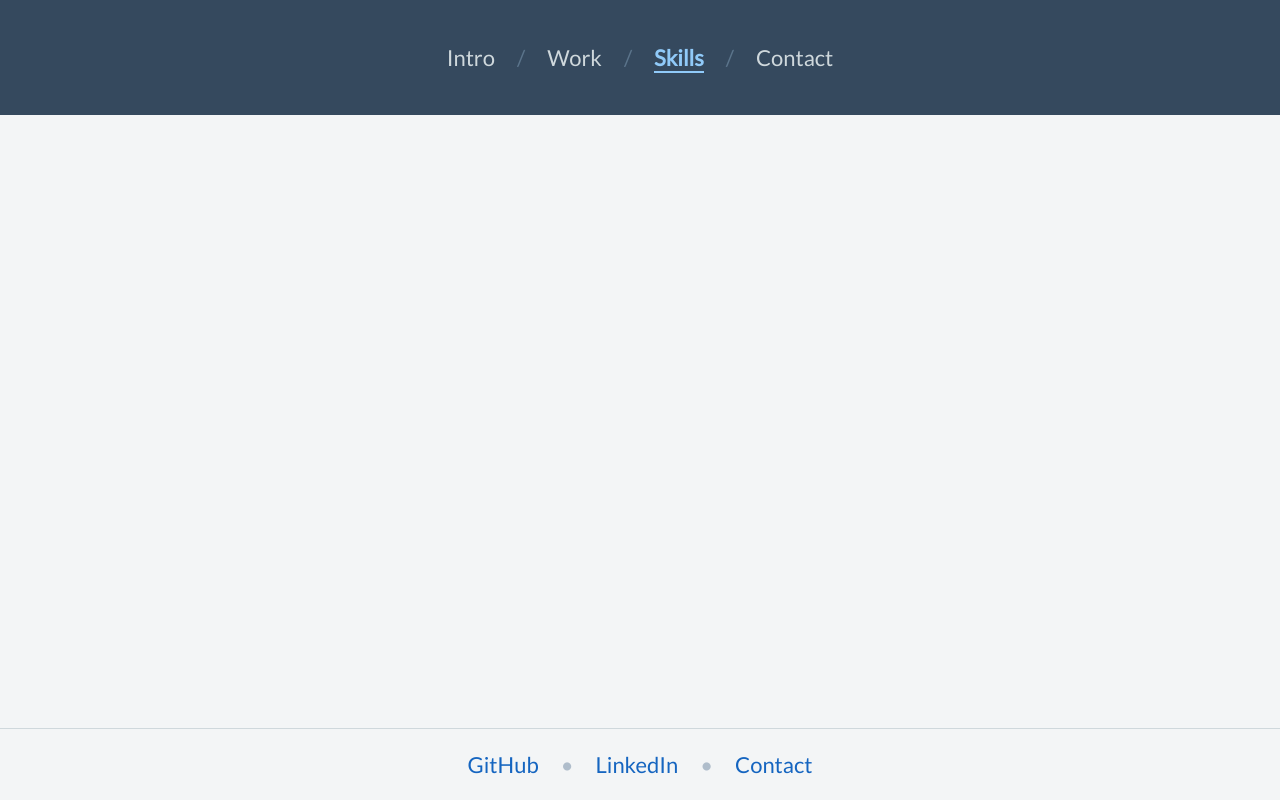
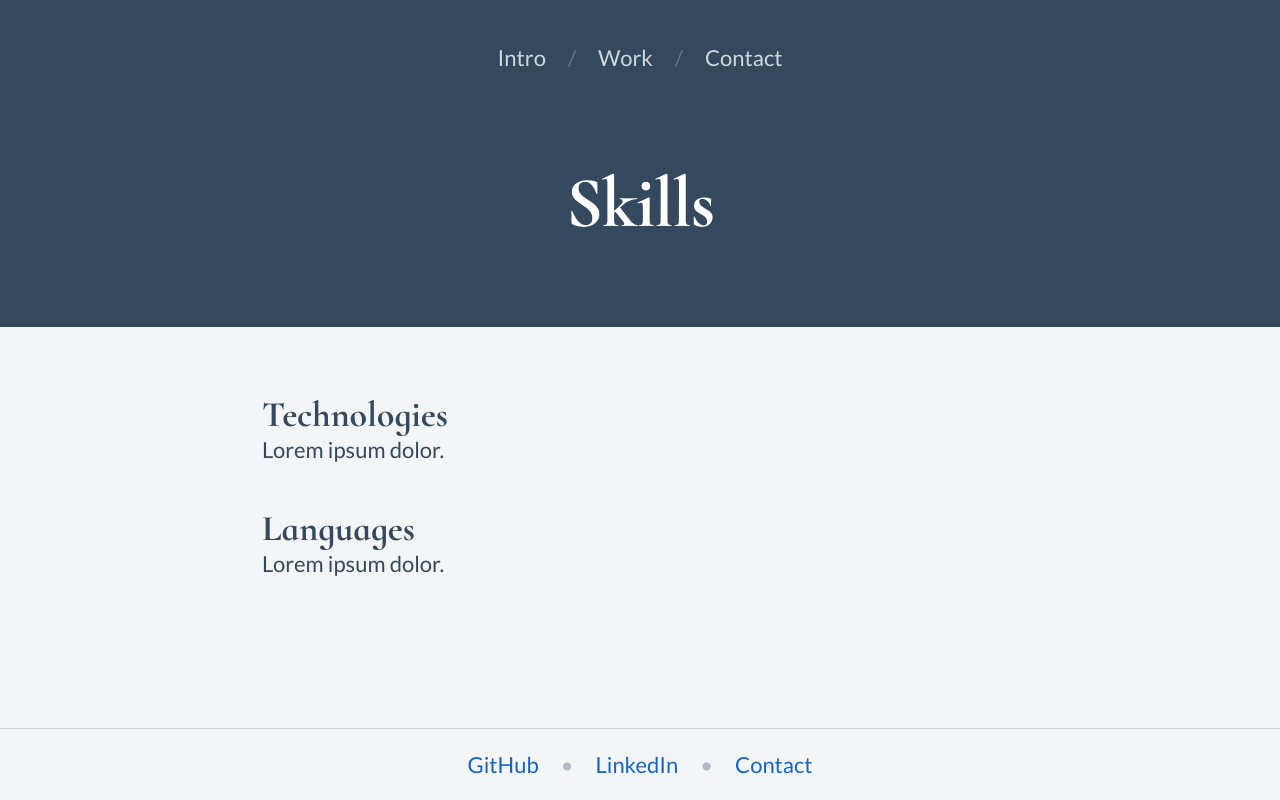
Before and after one commit to Nickardson/nickardson.github.io, a Nuxt app: page /skills in a window 1280 px wide. Built offline with nearby package versions, Linux system fonts and the light colour scheme.

Commit message:
Add a skills page, hide it from the navbar for now

```diff
--- a/layouts/default.vue
+++ b/layouts/default.vue
@@ -5,8 +5,8 @@
         <nuxt-link to="/">Intro</nuxt-link>
         <div class="navigation-separator">/</div>
         <nuxt-link to="/work">Work</nuxt-link>
-        <div class="navigation-separator">/</div>
-        <nuxt-link to="/skills">Skills</nuxt-link>
+        <!-- <div class="navigation-separator">/</div>
+        <nuxt-link to="/skills">Skills</nuxt-link> -->
         <div class="navigation-separator">/</div>
         <nuxt-link to="/contact">Contact</nuxt-link>
       </nav>
--- /dev/null
+++ b/pages/skills.vue
@@ -0,0 +1,59 @@
+<template>
+  <div>
+    <section class="section-dark section-pad">
+      <h1 class="title">
+        Skills
+      </h1>
+    </section>
+
+    <div class="container">
+      <section class="section-pad-half">
+        <h2>Technologies</h2>
+        <p>
+          Lorem ipsum dolor.
+        </p>
+      </section>
+
+      <section class="section-pad">
+        <h2>Languages</h2>
+        <p>
+          Lorem ipsum dolor.
+        </p>
+      </section>
+    </div>
+  </div>
+</template>
+
+<style scoped lang="css">
+input, textarea {
+  font-size: 0.75rem;
+  padding: 0.25em 0.75em;
+  line-height: 1.5rem;
+  border: 1px solid #ced4da;
+  border-radius: 0.25rem;
+  margin-top: 0.5em;
+  margin-bottom: 0.5em;
+}
+
+textarea {
+  width: 100%;
+}
+
+input:not([type="submit"]) {
+  min-width: 50%;
+}
+
+label {
+  font-size: 16px;
+}
+</style>
+
+<script>
+import AppLogo from "~/components/AppLogo.vue";
+
+export default {
+  components: {
+    AppLogo
+  }
+};
+</script>
```
